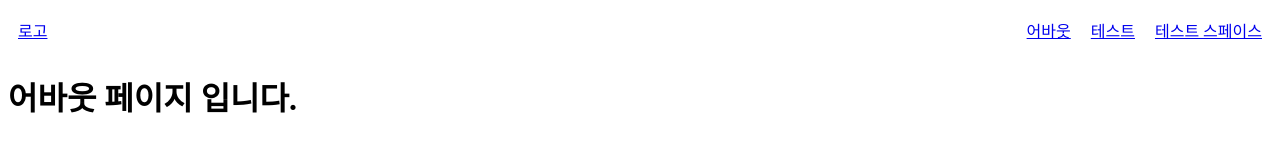
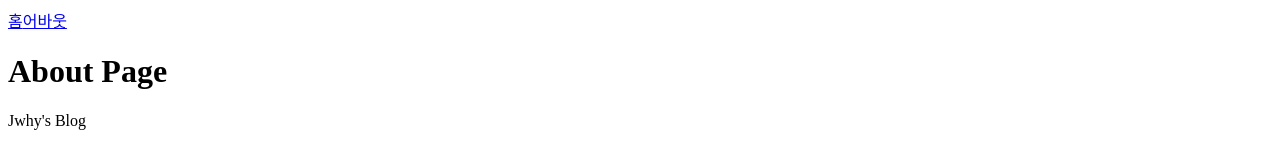
Before and after one commit to Jwhyee/blog_project, a Gatsby site: page /about in a window 1280 px wide. Built offline with nearby package versions, Linux system fonts and the light colour scheme; Gatsby itself is replaced by a stand-in of ours.

Commit message:
테스트 페이지 제거 및 Layout 생성

```diff
--- a/src/components/Head.js
+++ /dev/null
@@ -1,18 +0,0 @@
-import { Link } from "gatsby";
-import React from "react";
-
-function TestSpacePage() {
-    return (
-        <main>
-            <header style={{ display: "flex" }}>
-                <Link to="/" style={{ padding: 10 }}>로고</Link>
-                <div style={{ flexGrow: 1 }}></div>
-                <Link to="/test" style={{ padding: 10 }}>어바웃</Link>
-                <Link to="/test" style={{ padding: 10 }}>테스트</Link>
-                <Link to="/test-space" style={{ padding: 10 }}>테스트 스페이스</Link>
-            </header>
-        </main>
-    );
-}
-
-export default TestSpacePage;
--- /dev/null
+++ b/src/components/Layout.js
@@ -0,0 +1,19 @@
+import { Link } from "gatsby";
+import React from "react";
+
+function Layout({ children }) {
+    return (
+        <main>
+            <div style={{ display: "flex", gap: "10" }}>
+                <Link to="/">홈</Link>
+                <Link to="/about">어바웃</Link>
+            </div>
+
+            {children}
+
+            <div>Jwhy's Blog</div>
+        </main>
+    );
+}
+
+export default Layout;
--- a/src/pages/about.js
+++ b/src/pages/about.js
@@ -1,14 +1,12 @@
 import React from "react";
-import Head from "../components/Head";
+import Layout from "../components/Layout";
 
 function AboutPage() {
   return (
-    <main>
-      <title>어바웃</title>
-      <Head />
-
-      <h1>어바웃 페이지 입니다.</h1>
-    </main>
+    <Layout>
+      <title>About Page</title>
+      <h1>About Page</h1>
+    </Layout>
   );
 }
 
```
Also changed, not shown: src/pages/index.js (+4 -5 lines), src/pages/test-space.js (deleted, +0 -15 lines), src/pages/test.js (deleted, +0 -14 lines).
